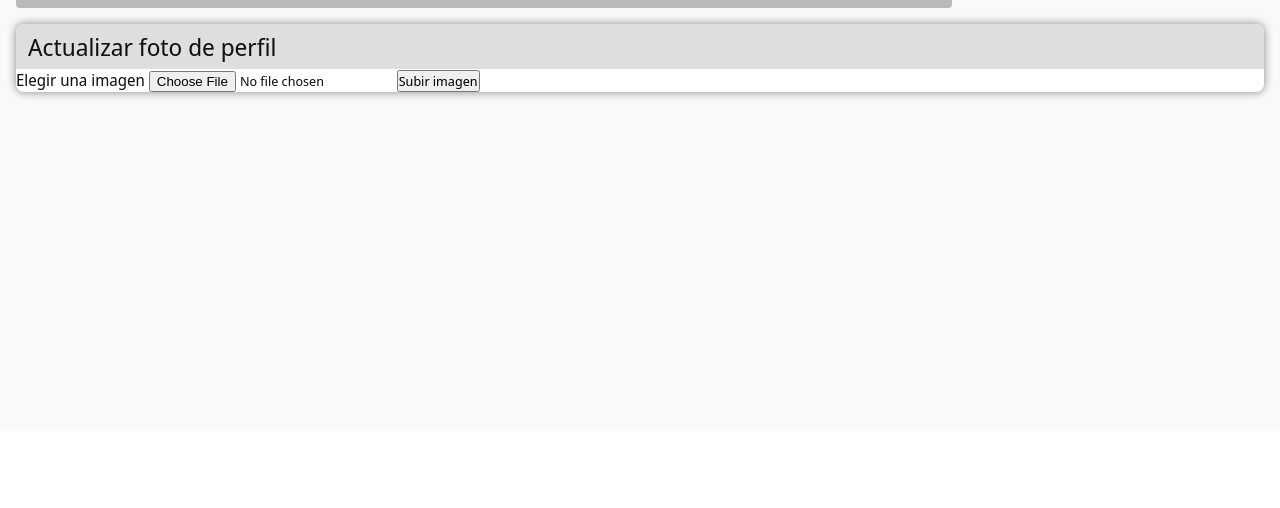
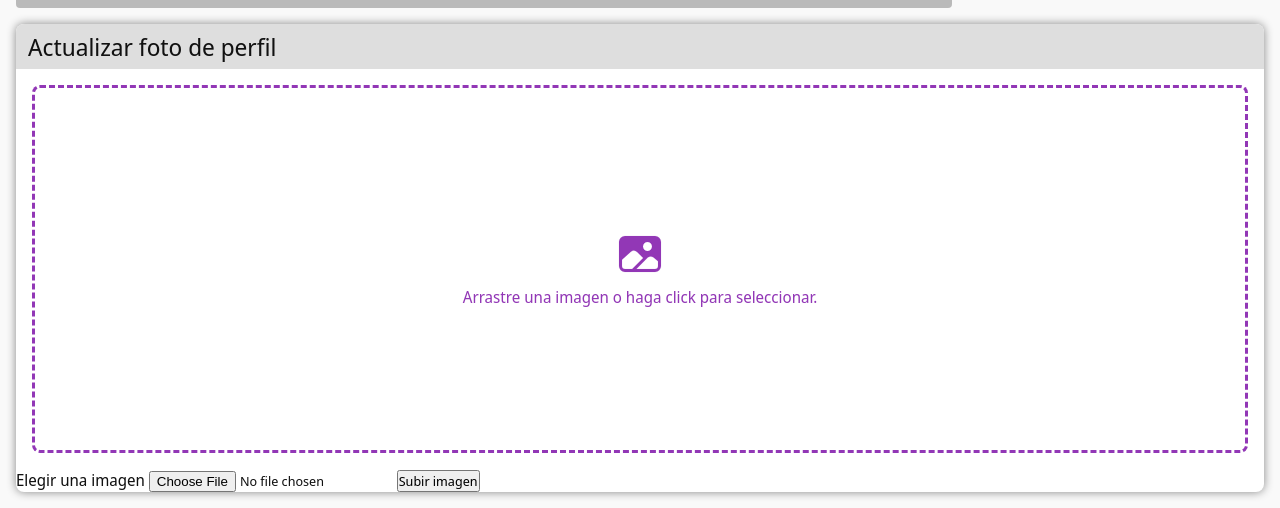
Before and after one commit to GianK128/Flask-To-Do-List, a Flask app: template todo_list/templates/lists.html in a window 1280 px wide. Shown: the part 369-877 px from the top of the page. Before the commit the page ends 468 px from the top, so only its background shows below. Run offline with Flask 2, Linux system fonts and the light colour scheme; the template is opened without the code that fills it: values that come from a table or form of the project are taken from there, others are empty; some libraries are stand-ins or nearby versions.

Commit message:
feat: Agregar Drag&Drop imagen de perfil

```diff
--- a/todo_list/static/image-region-selector.css
+++ b/todo_list/static/image-region-selector.css
@@ -1,12 +1,13 @@
 [pic-preview] {
     position: relative;
-    width: 70vw;
+    display: flex;
+    justify-content: center;
+    width: 100%;
 }
 
 [pic-preview] img {
     display: block;
-    width: 100%;
-    aspect-ratio: 16/9;
+    max-height: 100%;
 }
 
 [pic-preview] .image-selector {
--- a/todo_list/static/imageRegionSelector.js
+++ b/todo_list/static/imageRegionSelector.js
@@ -1,10 +1,41 @@
 const preview = document.querySelector('[pic-preview]');
 const picInput = document.querySelector('[pic-input]');
-const picCutValues = document.querySelector('[pic-cut]')
+const picWrapper = document.querySelector('.pic-preview-wrapper');
+const picHelp = document.querySelector('.pic-preview-help');
+const picCutValues = document.querySelector('[pic-cut]');
 
 const clamp = (num, min, max) => { return Math.min(Math.max(num, min), max) }
 
-picInput.addEventListener('change', (e) => {
+// IMAGE DRAG & DROP
+
+picWrapper.addEventListener('dragover', e => {
+  e.preventDefault();
+  picHelp.classList.add('drag-over');
+});
+
+['dragleave', 'dragend'].forEach(ev => {
+  picWrapper.addEventListener(ev , e => {
+    picHelp.classList.remove('drag-over');
+  });
+});
+
+picWrapper.addEventListener('drop', e => {
+  e.preventDefault();
+
+  if (e.dataTransfer.files.length) {
+    picInput.files = e.dataTransfer.files;
+    CreatePicPreview();
+  }
+});
+
+// IMAGE PREVIEW
+
+picInput.addEventListener('change', (e) => CreatePicPreview());
+
+function CreatePicPreview() {
+  // Borrar prompt de Drag&Drop
+  picHelp.remove();
+
   // Limpiar en caso de que haya otra imagen
   preview.innerHTML = "";
   picCutValues.value = "";
@@ -92,7 +123,7 @@ picInput.addEventListener('change', (e) => {
     };
   })(img);
   reader.readAsDataURL(file);
-});
+}
 
 function ReglaDeTres(currentMax, previousMax, currentValue) {
   return Math.floor((currentValue * previousMax) / currentMax);
--- a/todo_list/static/profile.css
+++ b/todo_list/static/profile.css
@@ -121,6 +121,8 @@ main {
     transform: translate(-20%, -20%);
 }
 
+/* SELECTOR DE IMAGEN DE PERFIL */
+
 .modal {
     border-radius: 0.5em;
     overflow: hidden;
@@ -132,3 +134,44 @@ main {
     padding: 0.25em 0.5em;
     background-color: var(--clr-sidebar-highlight);
 }
+
+.pic-preview-wrapper {
+    cursor: pointer;
+    position: relative;
+    width: 100%;
+    height: 50vh;
+    padding: 1em;
+}
+
+.pic-preview-help {
+    position: absolute;
+    display: flex;
+    flex-direction: column;
+    justify-content: center;
+    align-items: center;
+    width: calc(100% - 2em);
+    height: calc(100% - 2em);
+    top: 1em;
+    left: 1em;
+    color: var(--clr-text-accent);
+    border: 3px dashed var(--clr-text-accent);
+    border-radius: 0.5em;
+}
+
+.pic-preview-help .icon {
+    font-size: 3em;
+    color: var(--clr-text-accent);
+}
+
+.pic-preview-help .text {
+    margin-top: 0.5em;
+}
+
+.pic-preview-help.drag-over {
+    border-style: solid;
+}
+
+[pic-preview] {
+    width: 100%;
+    height: 100%;
+}
--- a/todo_list/templates/lists.html
+++ b/todo_list/templates/lists.html
@@ -52,7 +52,13 @@
     {% if current_user.username == user.username %}
         <div class="profile-selector-container modal">
             <h2 class="modal-header">Actualizar foto de perfil</h2>
-            <div pic-preview></div>
+            <div class="pic-preview-wrapper">
+                <div class="pic-preview-help">
+                    <ion-icon class="icon" name="image"></ion-icon>
+                    <span class="text">Arrastre una imagen o haga click para seleccionar.</span>
+                </div>
+                <div pic-preview></div>
+            </div>
             <form action="{{ url_for('list.upload_image') }}" method="POST" enctype="multipart/form-data">
                 {{ picform.hidden_tag() }}
                 {{ picform.id(value=user.id, type="hidden") }}
```
